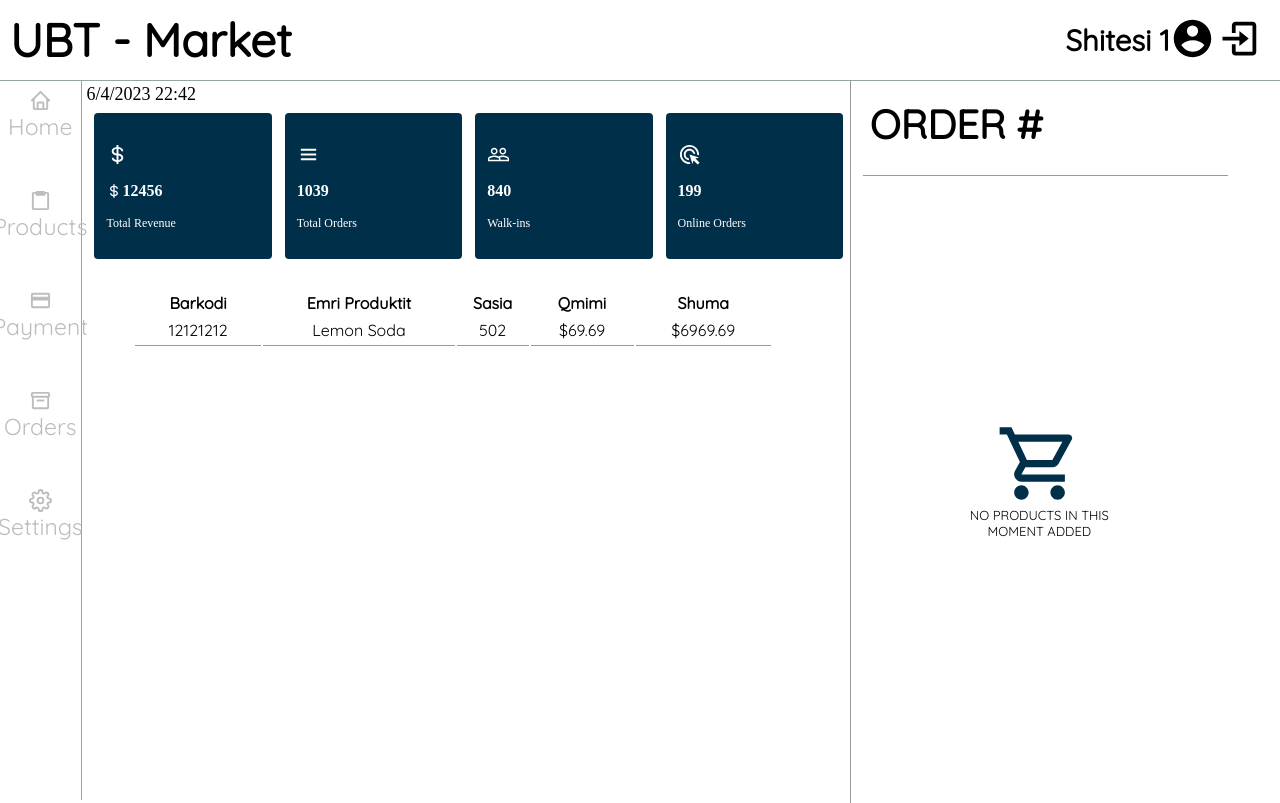
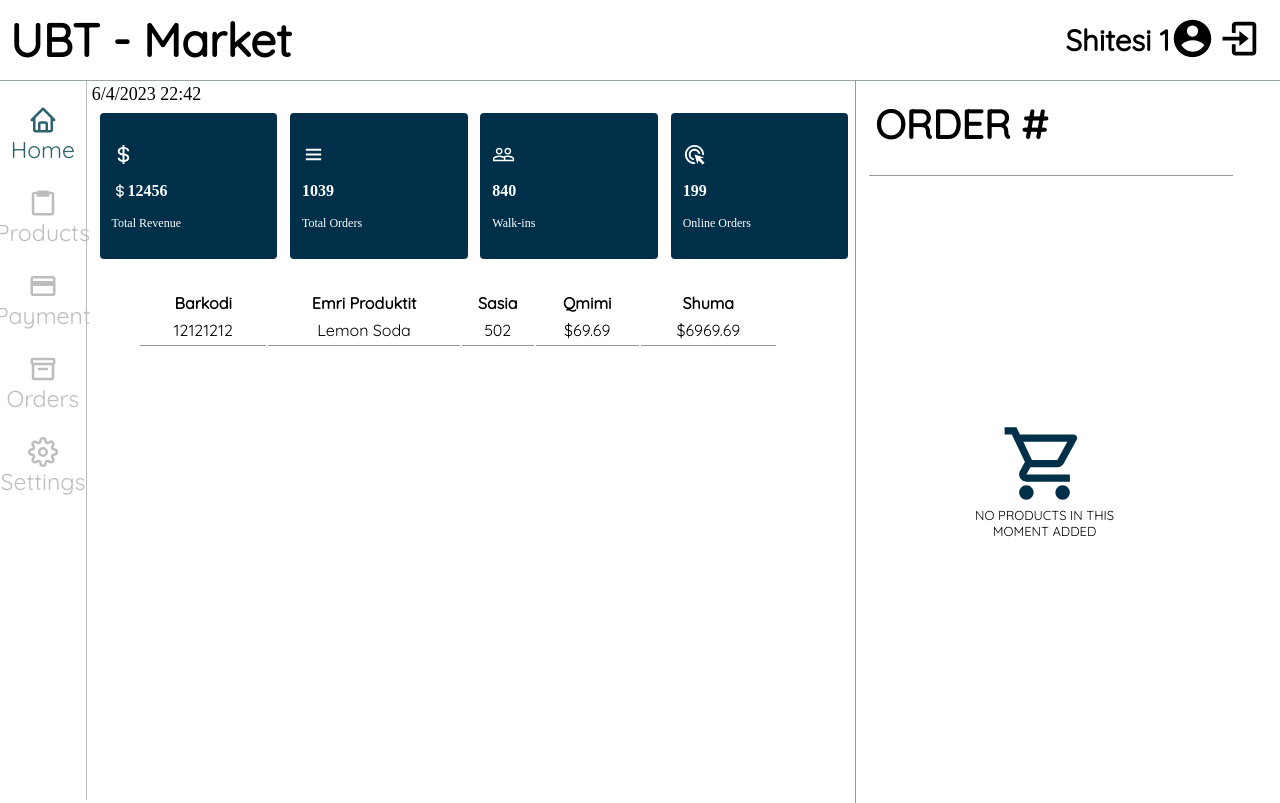
Before and after one commit to davidpjetraj/Projekti---Lab-Course-1, a React (Create React App) app in the folder starting-app/: page /app in a window 1280 px wide. Built offline with nearby package versions, Linux system fonts and the light colour scheme.

Commit message:
sidebar hover and active fixing

```diff
--- a/starting-app/src/App.css
+++ b/starting-app/src/App.css
@@ -43,29 +43,16 @@ header .name {
 
 /****************************** Sidebar CSS **************************** */
 
-.sidebari button{
-  display: flex;
-  flex-direction: column;
-  align-items: center;
+.sidebari ul{
+  text-decoration: none;
   font-size: 23px;
-  background: none;
   border: none;
-  color: #bdbdbd;
-  padding-top: 1vh;
   font-family: 'Quicksand';
   cursor: pointer;
+  list-style: none;
 }
-.sidebari {
-  height: 89.9vh;
-  width: 5.5vw;
-  padding: 0 0.4vw;
-  gap: 5vh;
-  display: flex;
-  flex-direction: column;
-  border-right: 1px groove #95a5a6;
-}
-.sidebari .active{
-  color: #00314b;
+.sidebari li{
+  padding-top: 1.5vh;
 }
 .sidebari .buttoni {
   text-decoration: none;
@@ -73,6 +60,27 @@ header .name {
   display: flex;
   flex-direction: column;
   align-items: center;
+}
+.sidebari a {
+  text-decoration: none;
+}
+.sidebari .icona{
+  font-size: 30px;
+}
+
+.sidebari {
+  height: 89.9vh;
+  width: 5.5vw;
+  padding: 0 0.6vw;
+  display: flex;
+  flex-direction: column;
+  border-right: 1px groove #bdbdbd;
+}
+.sidebari .active .buttoni{
+  color: #2E636E;
+}
+.sidebari li:hover{
+  color: #2e2e2e;
 }
 
 /****************************** App.js CSS **************************** */
--- a/starting-app/src/pages/Sidebar.jsx
+++ b/starting-app/src/pages/Sidebar.jsx
@@ -1,17 +1,34 @@
 import { BiBox, BiClipboard, BiHome } from "react-icons/bi"
 import { FiSettings } from "react-icons/fi";
 import { MdPayment } from "react-icons/md";
-import { Link } from "react-router-dom";
+import { Link , useResolvedPath , useMatch, resolvePath } from "react-router-dom";
 
 export const Sidebar = () => {
     return(
+
+
+
         <div className="sidebari">
+            <ul >
+                <CustomLink to='/app' ><li className="buttoni">< BiHome className="icona" />Home</li></CustomLink>
+                <CustomLink to='/products' ><li className="buttoni">< BiClipboard className="icona" />Products</li></CustomLink>
+                <CustomLink to='/payment' ><li className="buttoni">< MdPayment className="icona" />Payment</li></CustomLink>
+                <CustomLink to='/order' ><li className="buttoni">< BiBox className="icona" />Orders</li></CustomLink>
+                <CustomLink to='/setting' ><li className="buttoni">< FiSettings className="icona" />Settings</li></CustomLink>
 
-            <button> <Link to='/app' className="buttoni"> < BiHome />Home </Link> </button>
-            <button> <Link to='/products' className="buttoni"> < BiClipboard />Products </Link> </button>
-            <button> <Link to='/payment' className="buttoni"> < MdPayment />Payment </Link> </button>
-            <button> <Link to='/order' className="buttoni"> < BiBox />Orders </Link> </button>
-            <button> <Link to='/setting' className="buttoni"> < FiSettings />Settings </Link> </button>
+            </ul>
         </div>
     )
 }
+function CustomLink({ to , children, ...props}) {
+    const resolvedPath = useResolvedPath(to)
+    const isActive = useMatch({path: resolvedPath.pathname , end:true})
+
+    return(
+        <li className={isActive ? "active": "" }>
+            <Link to={to} {...props}>
+                {children}
+            </Link>
+        </li>
+    )
+}
```
